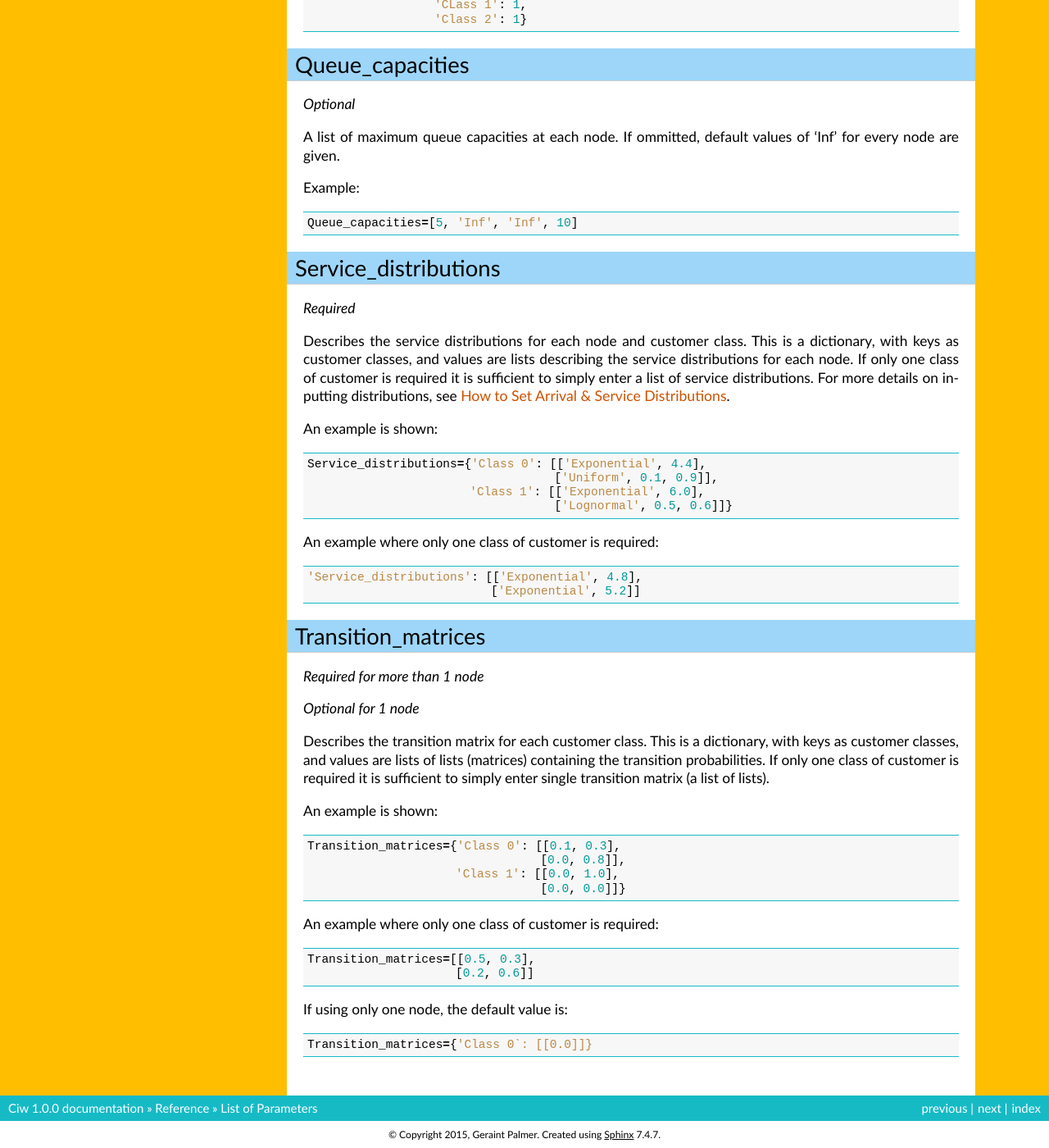
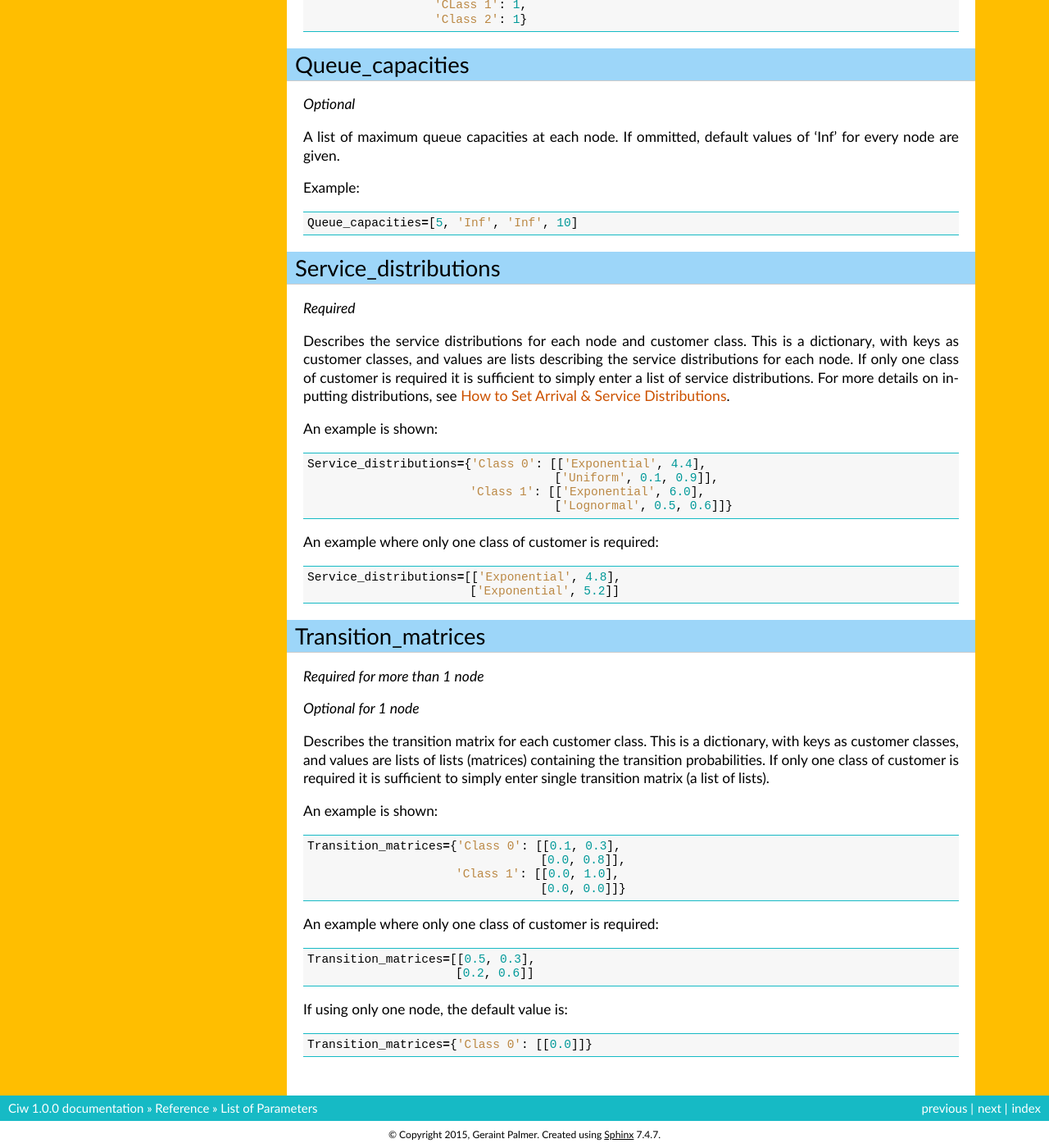
Before and after one commit to CiwPython/Ciw, a Sphinx documentation site: the page built from docs/Reference/parameters.rst, in a window 1280 px wide and 1400 px high, scrolled down 2242 px. Shown: the whole window at 82% size. Built offline with Sphinx 7.4.7, drawn with Linux system fonts in a browser that asks for light colours.

Commit message:
fix some typos in docs

```diff
--- a/docs/Guides/priority.rst
+++ b/docs/Guides/priority.rst
@@ -19,7 +19,7 @@ Customers in class 1 and class 2 are both placed in priority class 1; they have
 Note:
 
 * The lower the priority class number, the higher the priority. Customers in priority class 0 have higher priority than those with in priority class 1, who have higher priority than those in priority class 2, etc.
-* Priority classes are essentially Python indices, therefore if there are a total of 5 priority classes, priorities **must** be labelled 0, 1, 2, 3, 4. Skipping a priority class, or naming priority classes anything other than increasing integers from 0 wil cause an error.
+* Priority classes are essentially Python indices, therefore if there are a total of 5 priority classes, priorities **must** be labelled 0, 1, 2, 3, 4. Skipping a priority class, or naming priority classes anything other than increasing integers from 0 will cause an error.
 * The priority discipline used is non-preemptive. Customers always finish their service and are not interrupted by higher priority customers.
 
 
--- a/docs/Reference/parameters.rst
+++ b/docs/Reference/parameters.rst
@@ -154,8 +154,8 @@ An example is shown::
 
 An example where only one class of customer is required::
 
-    'Service_distributions': [['Exponential', 4.8],
-                              ['Exponential', 5.2]]
+    Service_distributions=[['Exponential', 4.8],
+                           ['Exponential', 5.2]]
 
 
 
@@ -184,4 +184,4 @@ An example where only one class of customer is required::
 
 If using only one node, the default value is::
 
-    Transition_matrices={'Class 0`: [[0.0]]}
+    Transition_matrices={'Class 0': [[0.0]]}
```
